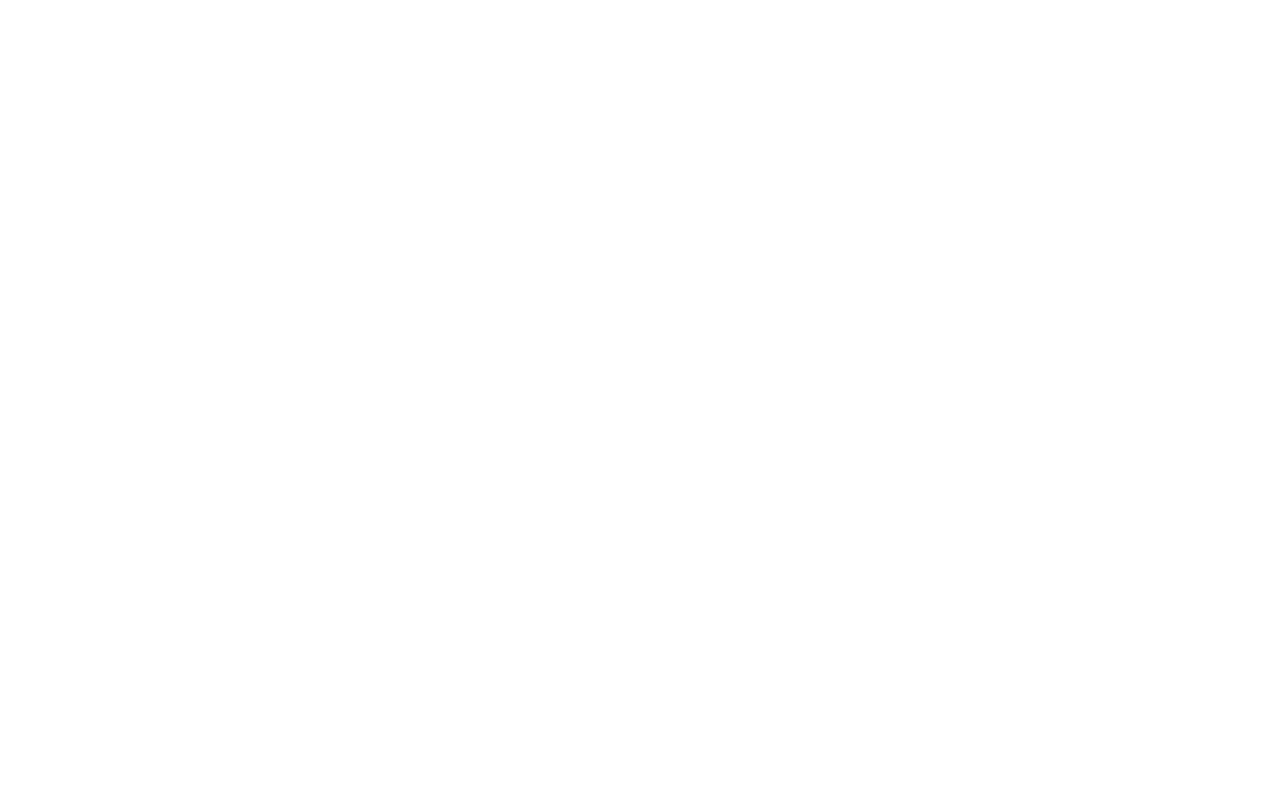
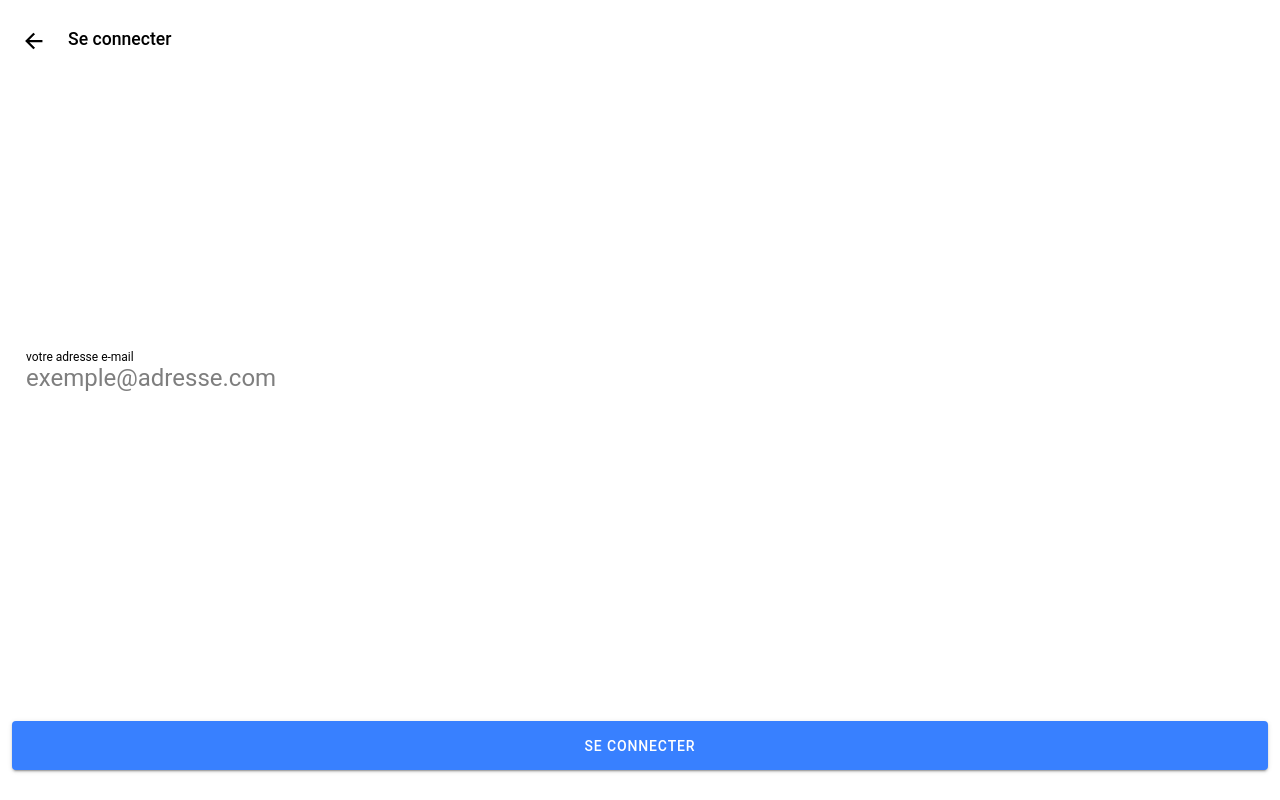
Before and after one commit to NorthBlue333/jspec, a React (Create React App) app in the folder frontend/: page /login in a window 1280 px wide. Built offline with nearby package versions, Linux system fonts and the light colour scheme.

Commit message:
wfeat: add page login signIn and sendMail

```diff
--- a/frontend/src/App.tsx
+++ b/frontend/src/App.tsx
@@ -22,13 +22,18 @@ import '@ionic/react/css/display.css';
 
 /* Theme variables */
 import './theme/variables.css';
+import SignIn from './pages/SignIn/SignIn';
+import Login from './pages/Login/Login';
+import SendMail from './pages/Login/SendMail/sendMail';
 
 const App: React.FC = () => (
   <IonApp>
     <IonReactRouter>
       <IonRouterOutlet>
-        <Route path="/home" component={Home} exact={true} />
+        <Route path="/home" component={SignIn} exact={true} />
         <Route exact path="/" render={() => <Redirect to="/home" />} />
+        <Route path="/login" component={Login} exact={true} />
+        <Route path="/login/sendmail" component={SendMail} exact={true} />
       </IonRouterOutlet>
     </IonReactRouter>
   </IonApp>
--- a/frontend/src/pages/Home.tsx
+++ b/frontend/src/pages/Home.tsx
@@ -1,7 +1,6 @@
 import { IonContent, IonHeader, IonPage, IonTitle, IonToolbar } from '@ionic/react';
 import React from 'react';
 import ExploreContainer from '../components/ExploreContainer';
-import './Home.css';
 
 const Home: React.FC = () => {
   return (
--- /dev/null
+++ b/frontend/src/pages/Login/Login.css
@@ -0,0 +1,38 @@
+section {
+    margin-top: 1em;
+    padding: 0 10px;
+}
+
+section.top {
+    position: relative;
+    width: 100%;
+    top: 1;
+}
+
+.title {
+    margin-top: 0;
+    margin-left: 10px;
+    font-weight: 500;
+}
+
+section.center {
+    position: absolute;
+    width: 100%;
+    bottom: 50%;
+}
+
+.label {
+    font-size: 1em !important;
+    margin-bottom: -0.2em !important;
+}
+
+.input {
+    font-size: 1.5em;
+}
+
+section.bottom {
+    position: absolute;
+    width: 100%;
+    bottom: 0;
+    margin-bottom: 1em;
+}
--- /dev/null
+++ b/frontend/src/pages/Login/Login.tsx
@@ -0,0 +1,28 @@
+import { IonContent, IonButton, IonItem, IonLabel, IonInput, IonBackButton, IonButtons } from '@ionic/react';
+import React from 'react';
+import './Login.css'
+
+const Login: React.FC = () => {
+  return (
+    <IonContent fullscreen={true} >
+      <section className="top">
+        <IonButtons slot="start">
+          <IonBackButton mode='md' defaultHref="/" />
+          <p className='title'>Se connecter</p>
+        </IonButtons>
+      </section>
+
+      <section className="center">
+        <IonItem lines="none">
+          <IonLabel className="label" position="stacked">votre adresse e-mail</IonLabel>
+          <IonInput className="input" placeholder='exemple@adresse.com'></IonInput>
+        </IonItem>
+      </section>
+      <section className='bottom'>
+        <IonButton class="button" expand="block" routerLink="/login/sendmail">Se connecter</IonButton>
+      </section>
+    </IonContent >
+  );
+};
+
+export default Login;
--- /dev/null
+++ b/frontend/src/pages/Login/SendMail/sendMail.css
@@ -0,0 +1,21 @@
+section.centerBottom {
+  position: absolute;
+  width: 100%;
+  bottom: 35%;
+}
+
+section h2 {
+  font-size: 1.8em;
+  text-align: center;
+}
+
+section p {
+  text-align: center;
+  font-size: 1.1em;
+}
+
+.checkIcon {
+  width: 7em;
+  margin-left: auto;
+  margin-right: auto;
+}
--- /dev/null
+++ b/frontend/src/pages/Login/SendMail/sendMail.tsx
@@ -0,0 +1,31 @@
+import { IonContent, IonButtons, IonBackButton, IonIcon, IonText, IonButton, IonImg } from '@ionic/react';
+import React from 'react';
+import {checkmarkCircleOutline, home} from 'ionicons/icons'
+import './sendMail.css'
+
+const SendMail: React.FC = () => {
+  return (
+    <IonContent fullscreen={true} >
+      <section className="top">
+        <IonButtons slot="start">
+          <IonBackButton mode='md' defaultHref="/" />
+        </IonButtons>
+      </section>
+
+      <section className="centerBottom">
+        <IonImg className="checkIcon" src="../../../assets/icon/checkmark-circle-outline.svg"></IonImg>
+        <p>enzo.guilmer@gmail.com</p>
+        <IonText >
+          <h2>Consultez votre voîte de réception et cliquez sur le lien contenu dans l'e-mail que nous vous avons envoyé pour continuer.</h2>
+        </IonText>
+      </section>
+
+      <section className='bottom'>
+        <IonButton class="button" expand="block" >Ouvrir les e-mails</IonButton>
+        <IonButton class="button" expand="block" >Renvoyer</IonButton>
+      </section>
+    </IonContent >
+  );
+};
+
+export default SendMail;
--- /dev/null
+++ b/frontend/src/pages/SignIn/SignIn.css
@@ -0,0 +1,22 @@
+section {
+    margin-top: 1em;
+    padding: 0 10px;
+}
+
+section.bottom-section {
+    position: absolute;
+    bottom: 0;
+    width: 100%;
+}
+
+section .button {
+    height: 3.5em;
+    margin-bottom: 1em;
+}
+
+.imagelogo {
+    position: absolute;
+    width: 50%;
+    left: 25%;
+    top: 20%
+}
--- /dev/null
+++ b/frontend/src/pages/SignIn/SignIn.tsx
@@ -0,0 +1,17 @@
+import { IonContent, IonButton, IonImg } from '@ionic/react';
+import React from 'react';
+import './SignIn.css'
+
+const SignIn: React.FC = () => {
+  return (
+    <IonContent>
+      <IonImg className="imagelogo" src="https://lh3.googleusercontent.com/GIwutQlxkazVsiP0IdG6uYB6qHRBPBP2SzEKp3L9zFj04oO7kj2HDrgus3Q59oedhA"></IonImg>
+      <section className="bottom-section">
+        <IonButton className="button" expand="block" routerLink="/login" >S'inscrire</IonButton>
+        <IonButton expand="block" routerLink="/login">Se connecter</IonButton>
+      </section>
+    </IonContent >
+  );
+};
+
+export default SignIn;
--- a/frontend/src/theme/variables.css
+++ b/frontend/src/theme/variables.css
@@ -74,6 +74,10 @@ http://ionicframework.com/docs/theming/ */
   --ion-color-light-contrast-rgb: 0, 0, 0;
   --ion-color-light-shade: #d7d8da;
   --ion-color-light-tint: #f5f6f9;
+
+  --ion-safe-area-top: 20px;
+  --ion-safe-area-bottom: 22px;
+
 }
 
 @media (prefers-color-scheme: dark) {
```
Also changed, not shown: frontend/public/assets/icon/checkmark-circle-outline.svg (added), frontend/src/pages/Home.css (deleted).
